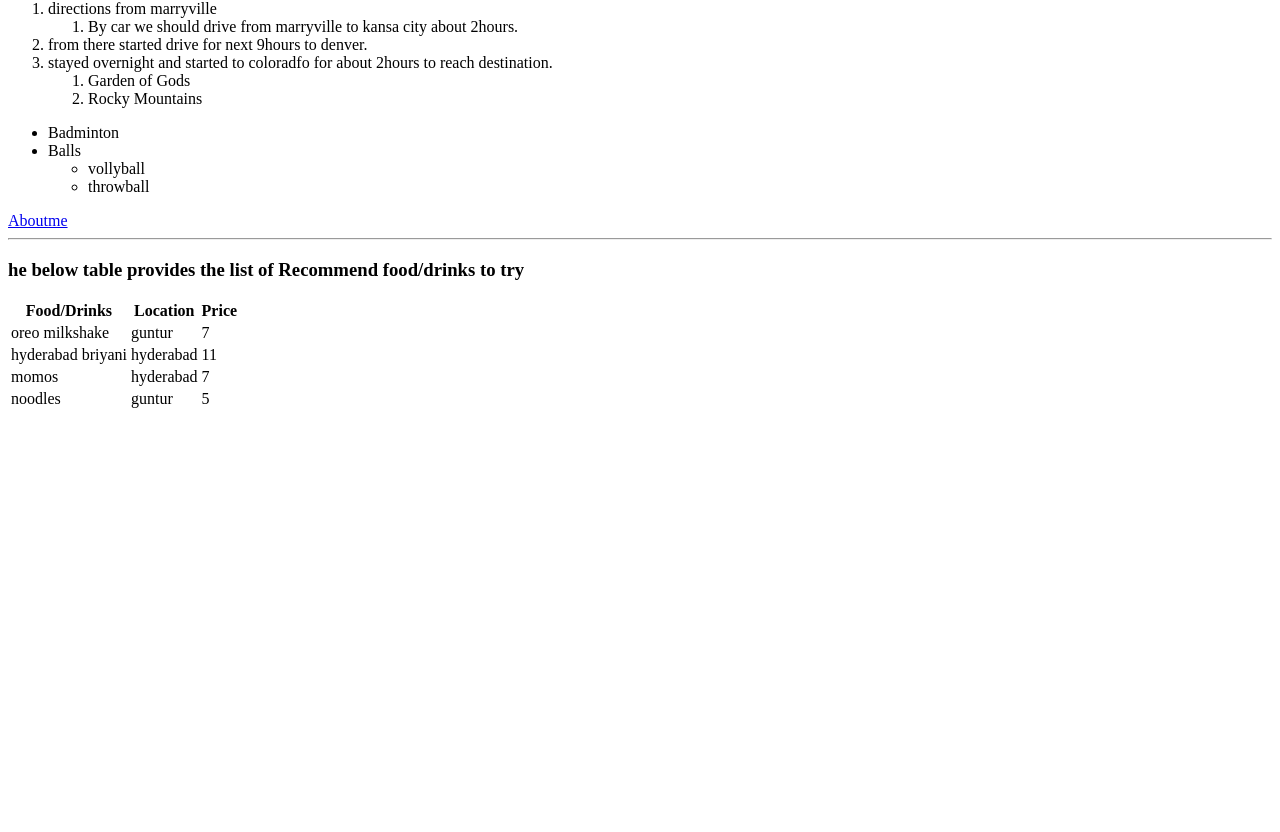
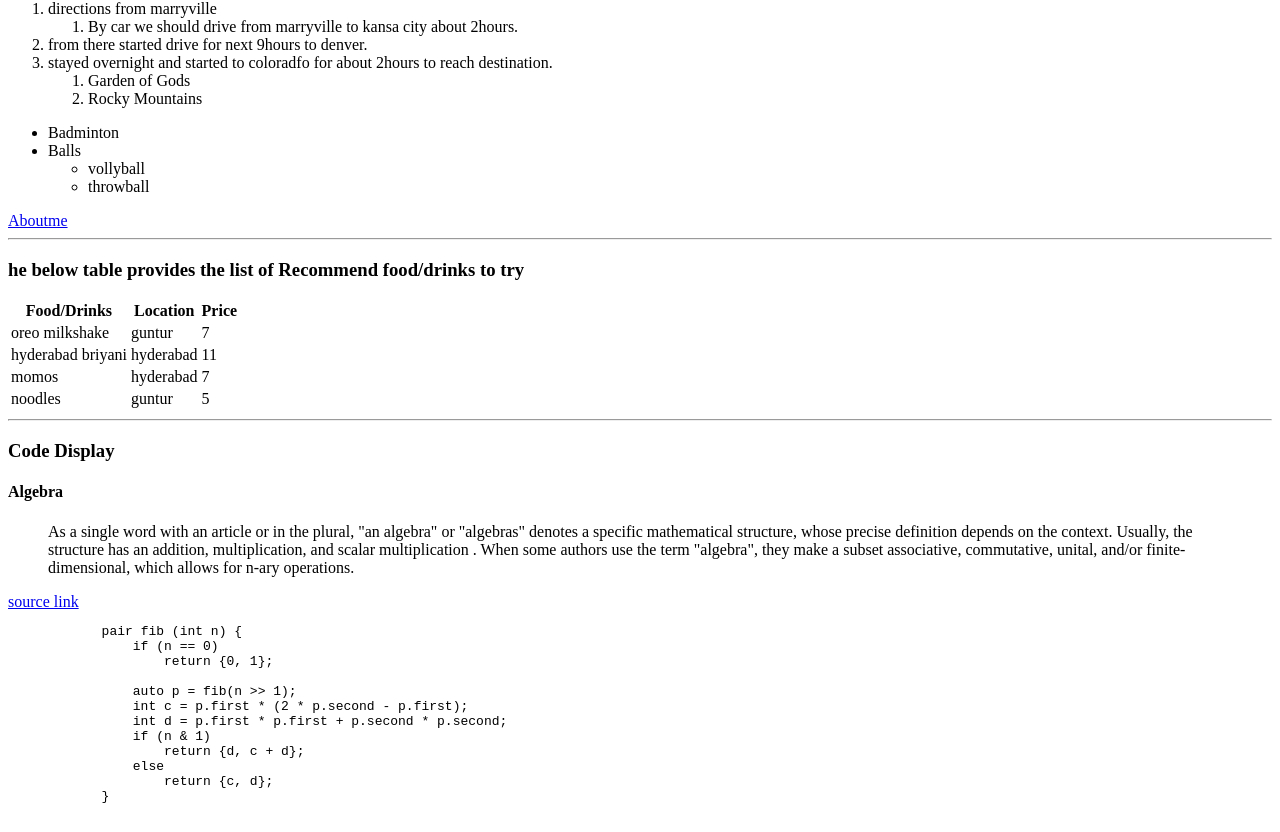
Before and after one commit to 44-563-WebApps-F21/webapps-f21-assignment-3-s545402, a plain HTML site: page index.html in a window 1280 px wide. Shown: the part 253-1085 px from the top of the page. Before the commit the page ends 800 px from the top, so only its background shows below. Drawn offline with Linux system fonts and the light colour scheme.

Commit message:
added url link

```diff
--- a/index.html
+++ b/index.html
@@ -65,6 +65,38 @@
             </tr>
         </table>
 
+        <hr>
+        <h3> Code Display </h3>
+        <h4> Algebra </h4>
+        <blockquote> As a single word with an article or in the plural, "an algebra" or "algebras" denotes a
+            specific mathematical structure, whose precise definition depends on the context. Usually, the structure
+            has an addition, multiplication, and scalar multiplication . When some authors use the term "algebra", they make a subset associative, commutative,
+            unital, and/or finite-dimensional, which allows for n-ary operations.
+        </blockquote>
+
+        <a href = https://en.wikipedia.org/wiki/Algebra> source link </a>
+
+        <pre>
+            pair<int, int> fib (int n) {
+                if (n == 0)
+                    return {0, 1};
+
+                auto p = fib(n >> 1);
+                int c = p.first * (2 * p.second - p.first);
+                int d = p.first * p.first + p.second * p.second;
+                if (n & 1)
+                    return {d, c + d};
+                else
+                    return {c, d};
+            }
+        </pre>
+
 
     </body>
 </html>
+
+
+
+
+    </body>
+</html>
```
Also changed, not shown: 1 other file.
